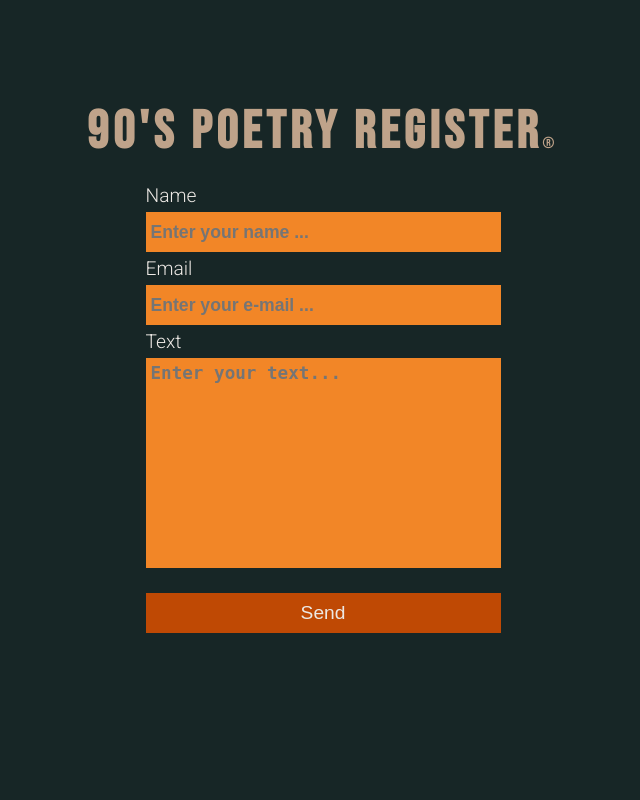
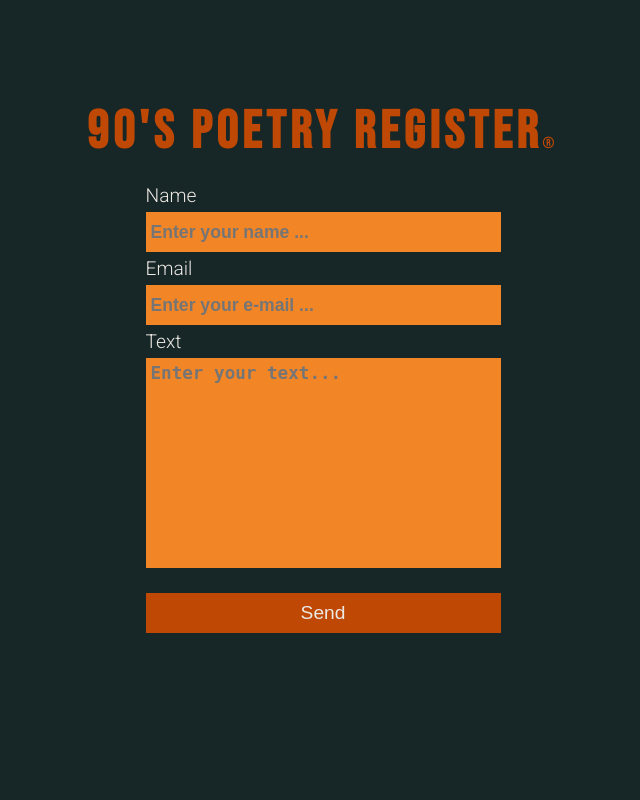
Before and after one commit to Igords-goncalves/poertry-register, a PHP site: page / in a window 1280 px wide. Shown: the whole page, without its empty margins (317-957 px from the left). Run offline with PHP 8.4, Linux system fonts and the light colour scheme; some libraries are stand-ins or nearby versions.

Commit message:
App finished, and updates

```diff
--- a/src/assets/css/variables.css
+++ b/src/assets/css/variables.css
@@ -10,11 +10,11 @@
     --font-title: 'Bebas Neue', cursive;
     --font-text:  'Roboto', sans-serif;
 
-    --font-title-color: #BFA38A;
+    --font-title-color: #BF4904;
 
     --button-bg-color: #BF4904;
 
-    --button-hover-bg-color: #BF4904;
+    --button-hover-bg-color: #732002;
 
     --input-bg-color: #F28627;
 
```
